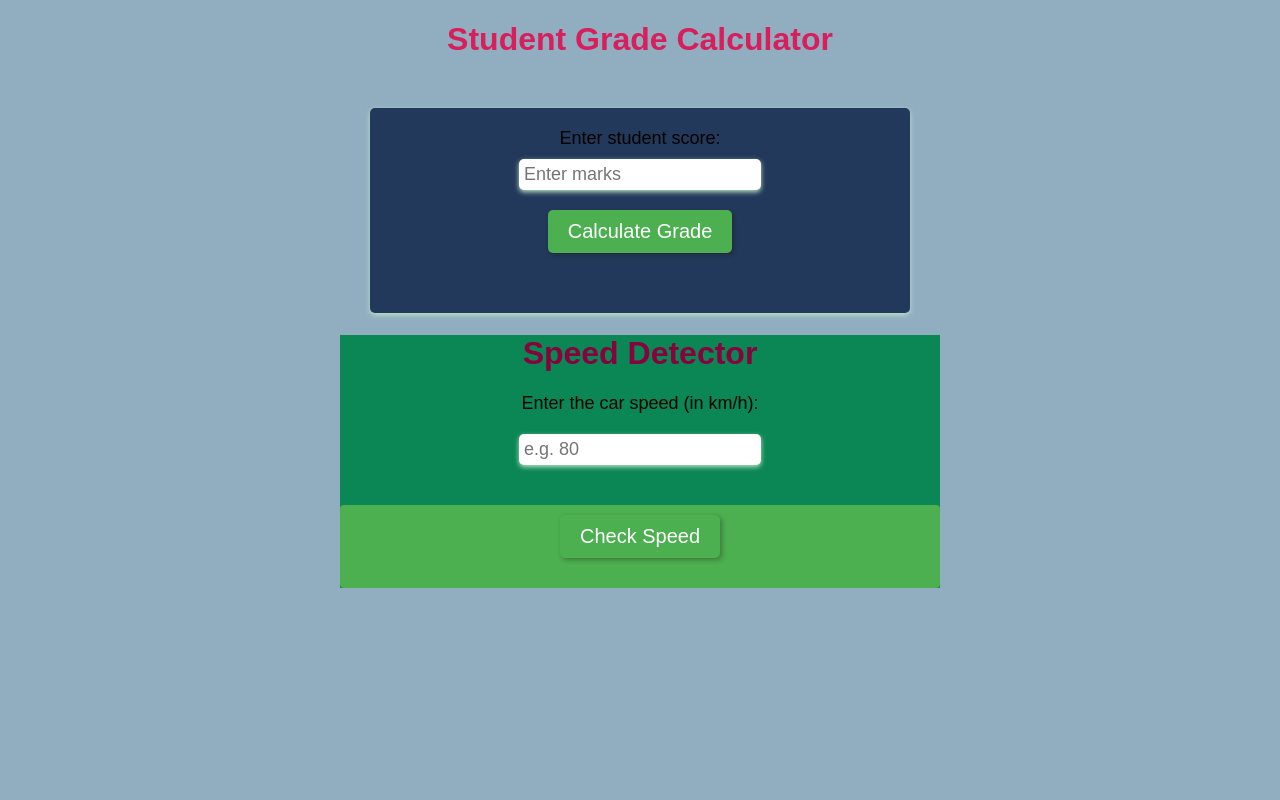
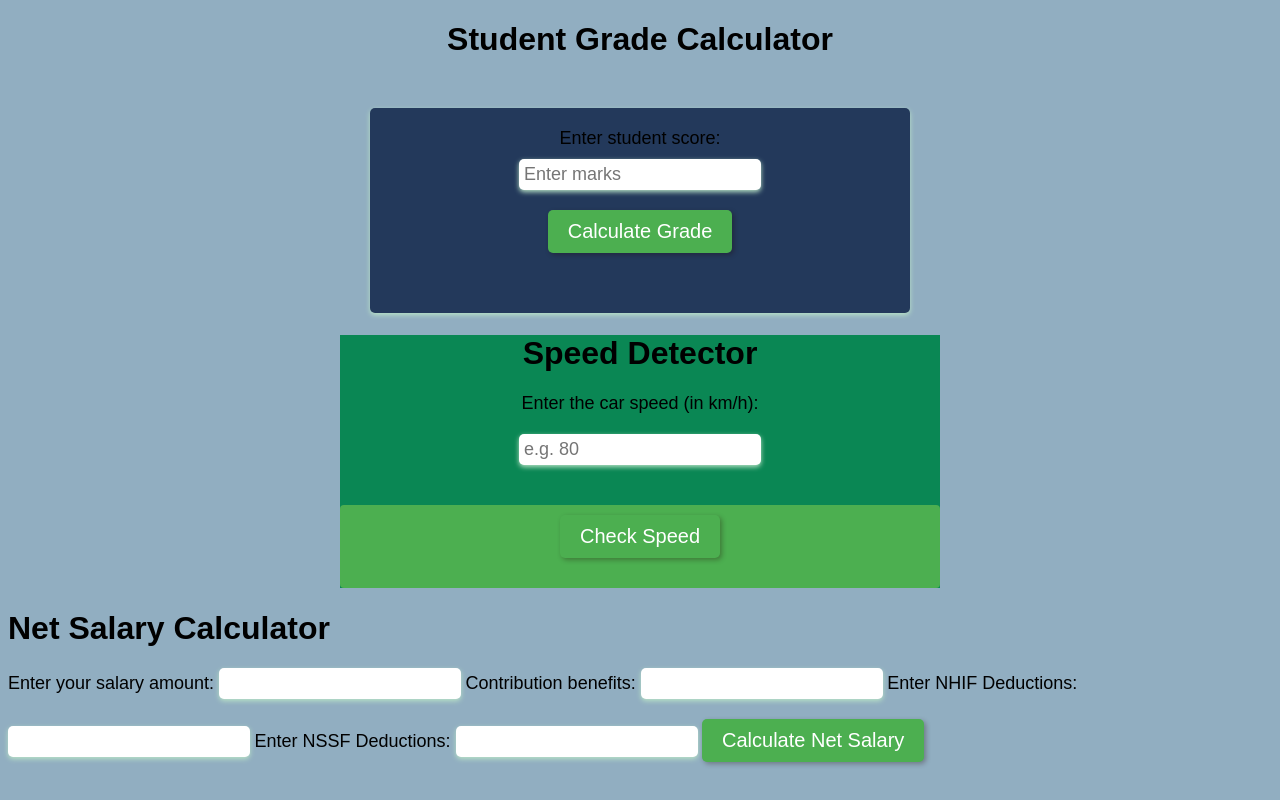
Before and after one commit to brianrono/First-Code-Challenge, a plain HTML site: page index.html in a window 1280 px wide. Drawn offline with Linux system fonts and the light colour scheme.

Commit message:
Complete

```diff
--- a/index.css
+++ b/index.css
@@ -13,12 +13,12 @@ body {
 
 .grades h1 {
     text-align: center;
-    color: #D81E5B;
+
 }
 
 .speed h1 {
     text-align: center;
-    color: #89023E;
+
 }
 
 form {
--- a/index.html
+++ b/index.html
@@ -1,9 +1,11 @@
 <!DOCTYPE html>
 <html>
+
 <head>
     <title>First Code Challenge</title>
     <link rel="stylesheet" href="./index.css">
 </head>
+
 <body>
 
     <!-- Student Grade Generator -->
@@ -20,7 +22,7 @@
 
     <!-- Speed Detector -->
 
-        <div class= "speed">
+    <div class="speed">
         <h1>Speed Detector</h1>
         <div class="label"><label for="speed-input">Enter the car speed (in km/h): </label></div>
         <div class="input"><input type="number" id="speed-input" placeholder="e.g. 80"></div>
@@ -31,12 +33,22 @@
     <!-- Net Salary Calculator -->
 
     <div class="salaries">
+        <h1>Net Salary Calculator</h1>
+        <label for="gross salary">Enter your salary amount: </label>
+        <input type="number">
+        <label for="contributionBenefit">Contribution benefits: </label>
+        <input type="number">
+        <label for="NHIFDeductions">Enter NHIF Deductions: </label>
+        <input type="number">
+        <label for="NSSFDeductions">Enter NSSF Deductions: </label>
+        <input type="number">
+        <button type="button" id="check-btn" onclick="toAchieveNetSalary()">Calculate Net Salary</button>
+        <div id="salary"></div>
+    </div>
 
-
-
-        </div>
 
 
     <script src="./index.js"></script>
 </body>
+
 </html>
--- a/index.js
+++ b/index.js
@@ -5,7 +5,7 @@ function calculateGrade() {
 
     let grade;
 
-    if (score > 100 || score < 0){
+    if (score < 0 || score > 100){
         console.log("Invalid Score, Try again!");
     }
 
@@ -29,7 +29,7 @@ function calculateGrade() {
     else {
         grade = "E";
     }
-    console.log(calculateGrade);
+
     document.getElementById("result").innerHTML = `Student grade is: ${grade}`;
 }
 
@@ -52,3 +52,50 @@ function checkSpeed() {
 		}
 	}
 }
+
+
+
+function toAchieveNetSalary(personalRelief, netSalary, totalDeductions, contribitionBenefit, NHIFDeductions, NSSFDeductions, grossSalary, taxableIncome){
+    let paye;
+
+    personalRelief = 2400;
+
+    grossSalary = ("Enter your salary amount: ")
+
+    contributionBenefit = ("Your contribution Benefit: ")
+
+    NHIFDeductions = ("Enter your NHIFDeduction: ")
+
+    NSSFDeductions = ("Enter your NSSFDeduction: ")
+
+    // deductions and taxable incomes
+
+    totalDeductions = (NHIFDeductions + NSSFDeductions + personalRelief + contribitionBenefit);
+    taxableIncome = grossSalary - totalDeductions;
+
+    console.log(`your taxableIncome is ksh: ${taxableIncome}`)
+    console.log(`your totalDeductions is ksh: ${totalDeductions}`)
+
+    //PAYE calculations
+
+    switch(true){
+        case (taxableIncome <= 24000):
+            paye = taxableIncome * 0.01;
+            break;
+
+        case (taxableIncome >= 24001 && taxableIncome <= 32333):
+            paye = taxableIncome * 0.25;
+            break;
+
+        case (taxableIncome > 32333):
+            paye = taxableIncome * 0.30;
+            break;
+
+    }
+    //achieving the net salary  after all dedutions
+    netSalary = (parseInt (taxableIncome - paye));
+    console.log(`your netSalary is ksh: ${netSalary}`)
+
+
+}
+toAchieveNetSalary();
```
Also changed, not shown: 1 other file. Lines whose indentation alone changed are shown as unchanged.
